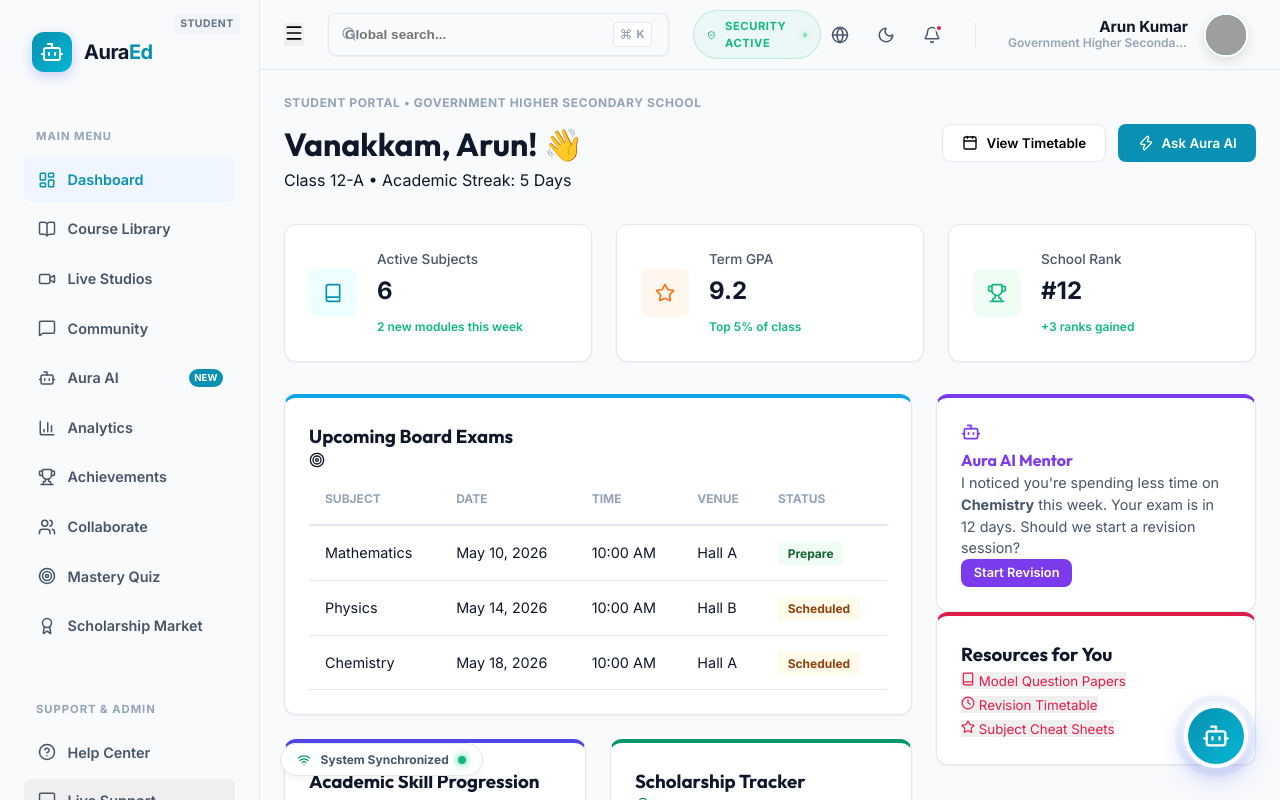
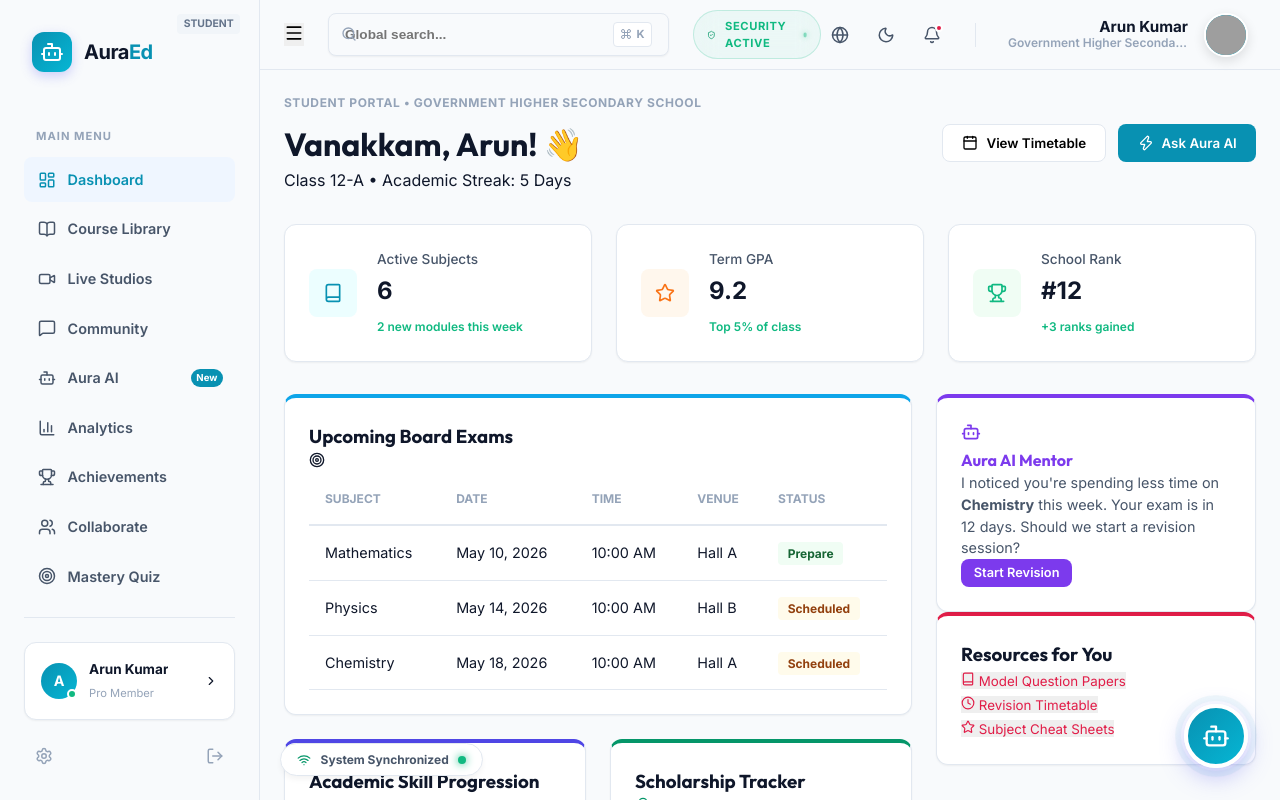
Before and after one commit to pranesh-fortumars/EdTech-Application, a React (Vite) app: page /login in a window 1280 px wide. Both pictures are taken after typing "name@example.com", "Sample123" into the empty fields and a click on the button "Sign In". Shown: the top 800 px of the page. Built offline with nearby package versions, Linux system fonts and the light colour scheme; grey boxes are pictures that could not be loaded.

Commit message:
refactor of sidebar

```diff
--- a/src/components/Sidebar.css
+++ b/src/components/Sidebar.css
@@ -11,16 +11,15 @@
   border-right: 1px solid var(--border-color);
   z-index: 100;
   transition: all 0.3s cubic-bezier(0.4, 0, 0.2, 1);
-  transform: translateX(-100%); /* Hidden by default on ALL devices */
+  transform: translateX(-100%);
 }
 
-/* Show sidebar when open */
 .app-layout.sidebar-open .sidebar {
   transform: translateX(0);
 }
 
-
 .sidebar-logo {
+  flex-shrink: 0;
   display: flex;
   align-items: center;
   gap: 0.75rem;
@@ -59,14 +58,22 @@
   color: #64748b;
   padding: 0.15rem 0.4rem;
   border-radius: 4px;
-  letter-spacing: 0.5px;
 }
 
+/* Scrollable area for navigation */
 .sidebar-nav {
   flex: 1;
   display: flex;
   flex-direction: column;
   gap: 0.25rem;
+  overflow-y: auto;
+  margin: 0 -0.5rem;
+  padding: 0 0.5rem;
+  scrollbar-width: none;
+}
+
+.sidebar-nav::-webkit-scrollbar {
+  display: none;
 }
 
 .nav-section-label {
@@ -89,6 +96,7 @@
   font-size: 0.9rem;
   transition: all 0.2s ease;
   position: relative;
+  text-decoration: none;
 }
 
 .nav-item:hover {
@@ -110,14 +118,23 @@
   font-weight: 800;
   padding: 0.1rem 0.35rem;
   border-radius: 10px;
-  text-transform: uppercase;
+}
+
+/* Bottom section fixed at the base */
+.sidebar-bottom-section {
+  flex-shrink: 0;
+  margin-top: 1.5rem;
+  padding-top: 1.5rem;
+  border-top: 1px solid var(--border-color);
 }
 
 .sidebar-profile {
-  margin-top: auto;
-  padding: 1rem !important;
-  margin-bottom: 1.5rem;
-  cursor: pointer;
+  padding: 1rem;
+  margin-bottom: 1rem;
+  border-radius: var(--radius-lg);
+  background: white;
+  border: 1px solid var(--border-color);
+  box-shadow: var(--shadow-sm);
 }
 
 .profile-mini {
@@ -166,8 +183,6 @@
 .sidebar-footer {
   display: flex;
   justify-content: space-between;
-  padding-top: 1rem;
-  border-top: 1px solid var(--border-color);
 }
 
 .nav-item-secondary {
@@ -179,6 +194,9 @@
   border-radius: var(--radius-md);
   color: var(--text-tertiary);
   transition: all 0.2s;
+  background: transparent;
+  border: none;
+  cursor: pointer;
 }
 
 .nav-item-secondary:hover {
@@ -201,7 +219,10 @@
 
 @media (max-width: 1024px) {
   .sidebar {
+    width: 280px;
+    max-width: 85vw;
     transform: translateX(-100%);
+    padding: 1.25rem;
   }
 
   .app-layout.sidebar-open .sidebar {
@@ -215,5 +236,10 @@
     justify-content: center;
     position: absolute;
     right: 0.5rem;
+    top: 0.5rem;
+  }
+
+  .sidebar-logo {
+    margin-bottom: 1.5rem;
   }
 }
--- a/src/components/Sidebar.jsx
+++ b/src/components/Sidebar.jsx
@@ -80,6 +80,7 @@ const Sidebar = ({ isOpen, onClose }) => {
               if (item.label === 'Aura AI') {
                 window.dispatchEvent(new CustomEvent('open-aura-ai'));
               }
+              if (window.innerWidth <= 1024) onClose();
             }}
           >
             <item.icon size={18} />
@@ -89,15 +90,17 @@ const Sidebar = ({ isOpen, onClose }) => {
         ))}
 
         <div className="nav-section-label mt-2">Support & Admin</div>
-        <NavLink to="/help" className="nav-item">
+        <NavLink to="/help" className="nav-item" onClick={() => window.innerWidth <= 1024 && onClose()}>
           <HelpCircle size={18} />
           <span>Help Center</span>
         </NavLink>
         <button
           className="nav-item border-none bg-transparent w-full cursor-pointer"
+          style={{ textAlign: 'left' }}
           onClick={() => {
             window.dispatchEvent(new CustomEvent('open-aura-ai', { detail: { message: "I need technical support with my courses." } }));
             addNotification('Connecting to Aura AI Support...', 'info');
+            if (window.innerWidth <= 1024) onClose();
           }}
         >
           <MessageSquare size={18} className="text-primary" />
@@ -105,22 +108,23 @@ const Sidebar = ({ isOpen, onClose }) => {
         </button>
       </nav>
 
-      <div className="sidebar-profile card glass">
+      <div className="sidebar-bottom-section">
+        <div className="sidebar-profile">
           <div className="profile-mini">
             <div className="avatar">
               {user?.name?.charAt(0)}
               <div className="status-online"></div>
             </div>
-          <div className="info">
-            <p>{user?.name}</p>
+            <div className="info" style={{ overflow: 'hidden' }}>
+              <p style={{ whiteSpace: 'nowrap', overflow: 'hidden', textOverflow: 'ellipsis' }}>{user?.name}</p>
               <span>Pro Member</span>
             </div>
-          <ChevronRight size={14} className="text-tertiary" />
+            <ChevronRight size={14} className="text-tertiary" style={{ marginLeft: 'auto' }} />
           </div>
         </div>
 
         <div className="sidebar-footer">
-        <NavLink to="/settings" className="nav-item-secondary">
+          <NavLink to="/settings" className="nav-item-secondary" onClick={() => window.innerWidth <= 1024 && onClose()}>
             <Settings size={18} />
           </NavLink>
           <button
@@ -133,6 +137,7 @@ const Sidebar = ({ isOpen, onClose }) => {
             <LogOut size={18} />
           </button>
         </div>
+      </div>
     </aside>
   );
 };
```
Lines whose indentation alone changed are shown as unchanged.
